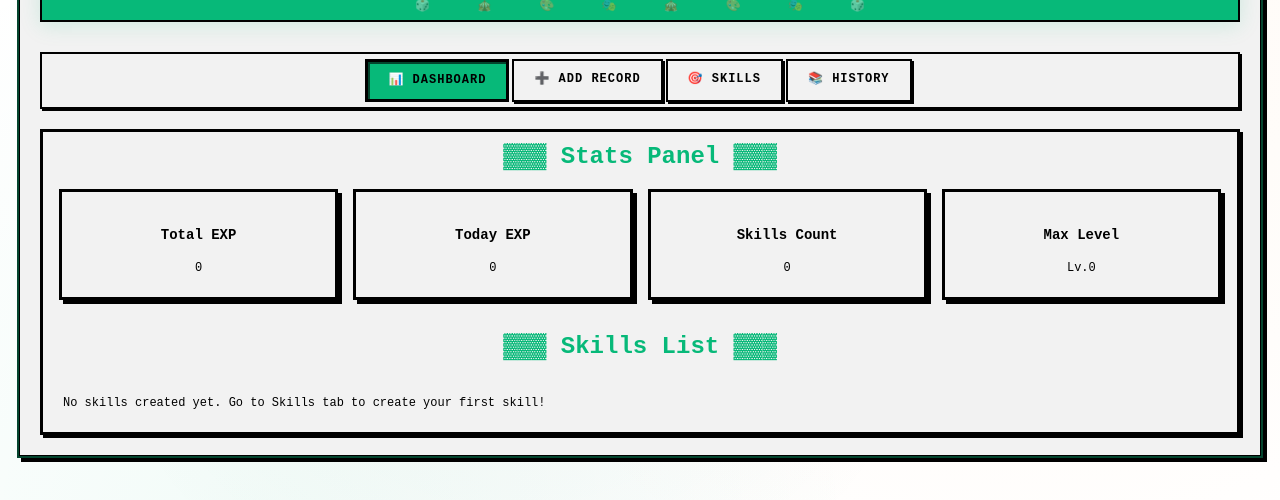
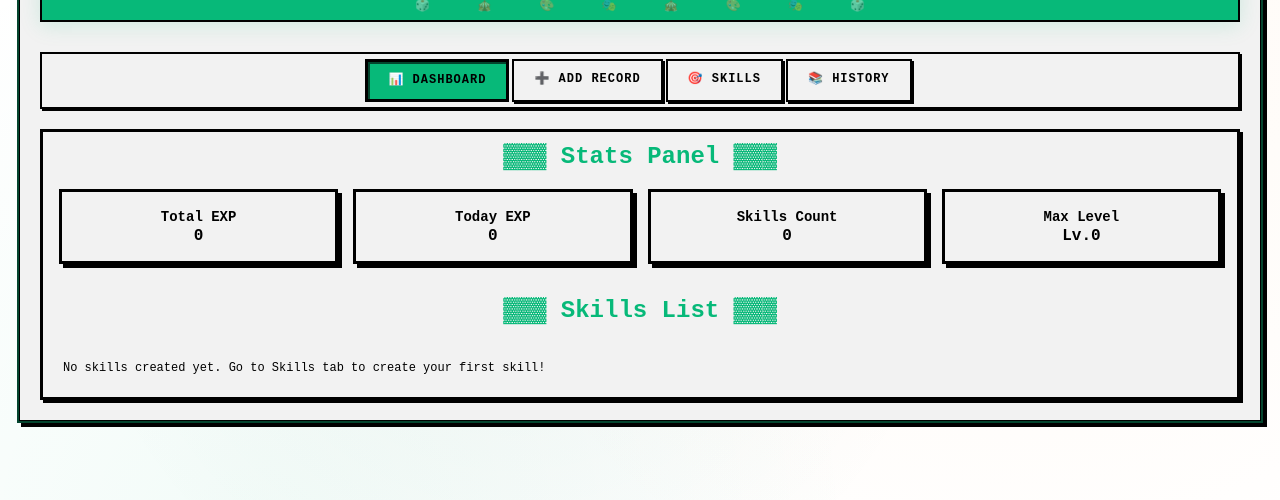
Before and after one commit to GwenCCC/pixel-skill-tracker, a plain HTML site: page index.html in a window 1280 px wide. Shown: the part 110-610 px from the top of the page. Drawn offline with Linux system fonts and the light colour scheme.

Commit message:
调整首页样式，让总览部分字体居中，并减少框的高度

```diff
--- a/styles.css
+++ b/styles.css
@@ -493,12 +493,30 @@ button:hover, .btn:hover {
     background: transparent;
     border: 3px solid #000;
     border-radius: 0;
-    padding: 20px;
+    padding: 12px 20px;
     text-align: center;
     box-shadow: 4px 4px 0px #000;
     transition: all 0.2s ease;
     position: relative;
     overflow: hidden;
+    height: 45px;
+    display: flex;
+    flex-direction: column;
+    justify-content: center;
+    align-items: center;
+}
+
+.stat-card h3 {
+    margin: 0 0 4px 0;
+    font-size: 14px;
+    line-height: 1;
+}
+
+.stat-card div {
+    margin: 0;
+    font-size: 16px;
+    font-weight: bold;
+    line-height: 1;
 }
 
 .stat-card::before {
```
